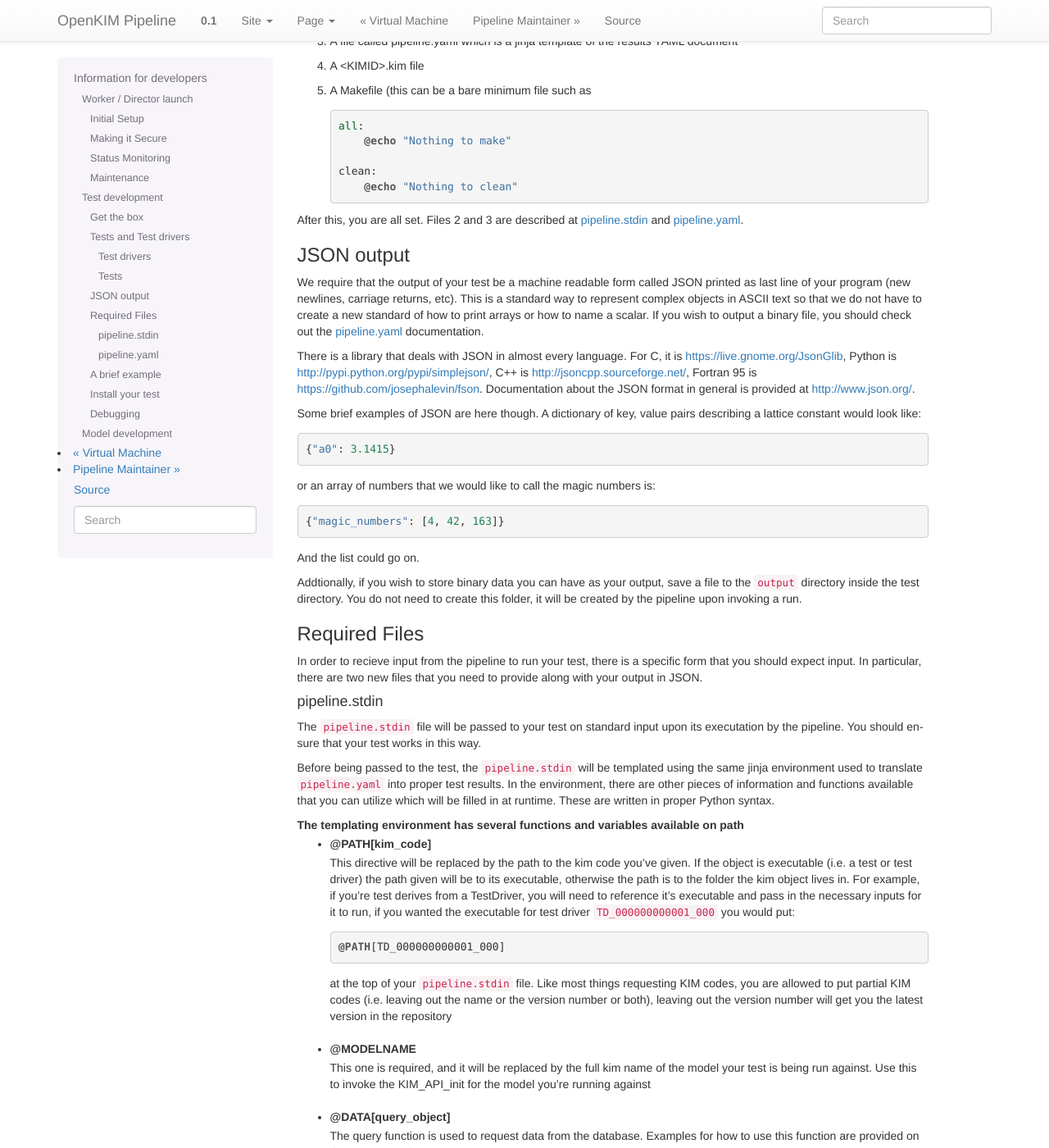
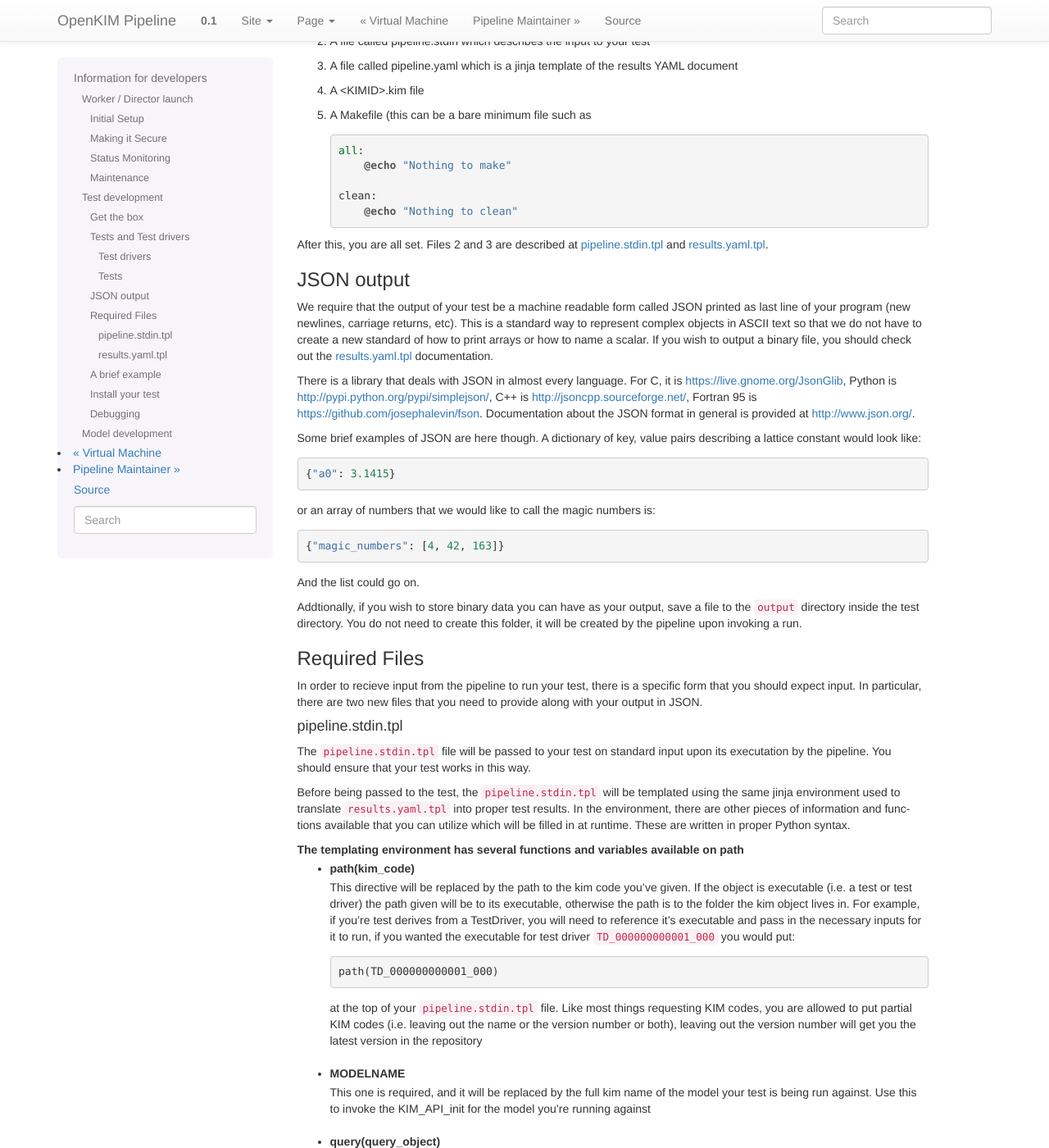
Before and after one commit to bjgjaefg23k/openkim-pipeline, a Sphinx documentation site: the page built from docs/developers.rst, in a window 1280 px wide and 1400 px high, scrolled down 2207 px. Shown: the whole window at 82% size. Built offline with Sphinx 7.4.7, drawn with Linux system fonts in a browser that asks for light colours; formulas are drawn with MathJax 3; some of the changed text lies outside the part shown.

Commit message:
added ase tutorial, modified template information

```diff
--- a/docs/developers.rst
+++ b/docs/developers.rst
@@ -184,21 +187,21 @@ files that you need to provide along with your output in JSON.
 
 .. _pipelineindocs:
 
-pipeline.stdin
-"""""""""""
+pipeline.stdin.tpl
+"""""""""""""""""""
 
-The ``pipeline.stdin`` file will be passed to your test on standard input upon
+The ``pipeline.stdin.tpl`` file will be passed to your test on standard input upon
 its executation by the pipeline.  You should ensure that your test works in
 this way.
 
-Before being passed to the test, the ``pipeline.stdin`` will be templated using
-the same jinja environment used to translate ``pipeline.yaml`` into proper test
+Before being passed to the test, the ``pipeline.stdin.tpl`` will be templated using
+the same jinja environment used to translate ``results.yaml.tpl`` into proper test
 results.  In the environment, there are other pieces of information and
 functions available that you can utilize which will be filled in at runtime.
 These are written in proper Python syntax.
 
 The templating environment has several functions and variables available on path
- * @PATH[kim_code]
+ * path(kim_code)
     This directive will be replaced by the path to the kim code you've given.
     If the object is executable (i.e. a test or test driver) the path given
     will be to its executable, otherwise the path is to the folder the kim
@@ -207,19 +210,19 @@ The templating environment has several functions and variables available on path
     it to run, if you wanted the executable for test driver
     ``TD_000000000001_000`` you would put::
 
-        @PATH[TD_000000000001_000]
+        path(TD_000000000001_000)
 
-    at the top of your ``pipeline.stdin`` file.  Like most things requesting KIM
+    at the top of your ``pipeline.stdin.tpl`` file.  Like most things requesting KIM
     codes, you are allowed to put partial KIM codes (i.e. leaving out the name
     or the version number or both), leaving out the version number will get you
     the latest version in the repository
 
- * @MODELNAME
+ * MODELNAME
     This one is required, and it will be replaced by the full kim name of the
     model your test is being run against.  Use this to invoke the KIM_API_init
     for the model you're running against
 
- * @DATA[query_object]
+ * query(query_object)
     The query function is used to request data from the database. Examples for
     how to use this function are provided on the query page
     `here <https://query.openkim.org>`_.
@@ -230,8 +233,8 @@ The templating environment has several functions and variables available on path
 
 .. _pipelineoutdocs:
 
-pipeline.yaml
-""""""""""""
+results.yaml.tpl
+""""""""""""""""
 This file is a template for the YAML file that will be reported as the
 official test result.  The basis for this file comes from the main
 `KIM site <https://portal.openkim.org>`_ and is composed of properties and primitives
```
Also changed, not shown: other parts of docs/developers.rst (+3 -0 lines), docs/tutorial_ase.rst (added, +204 -0 lines), 1 other file.
